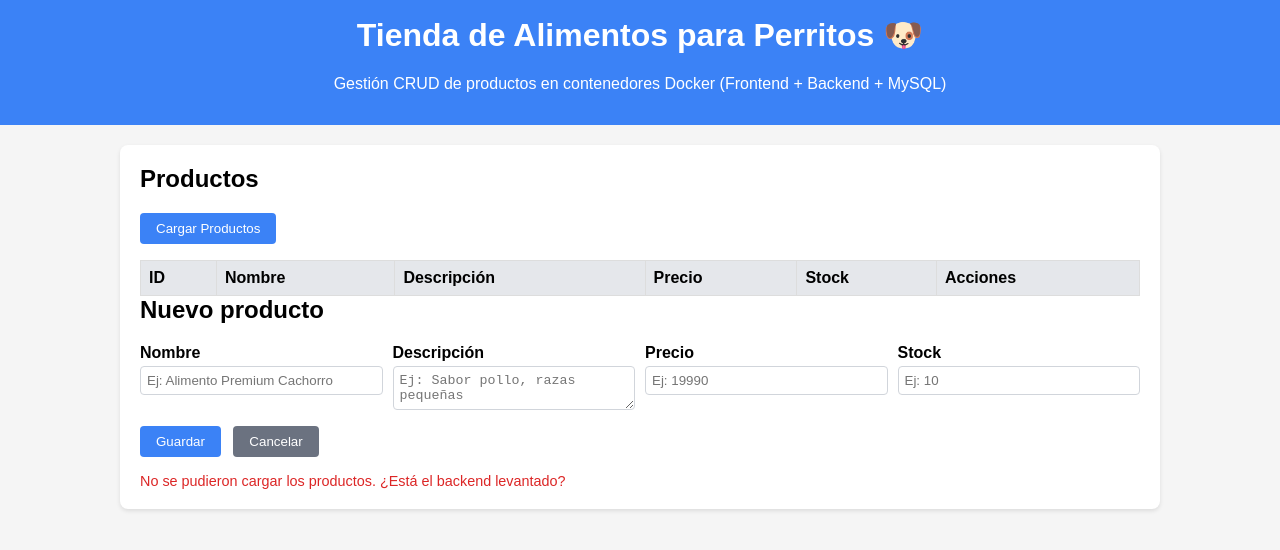
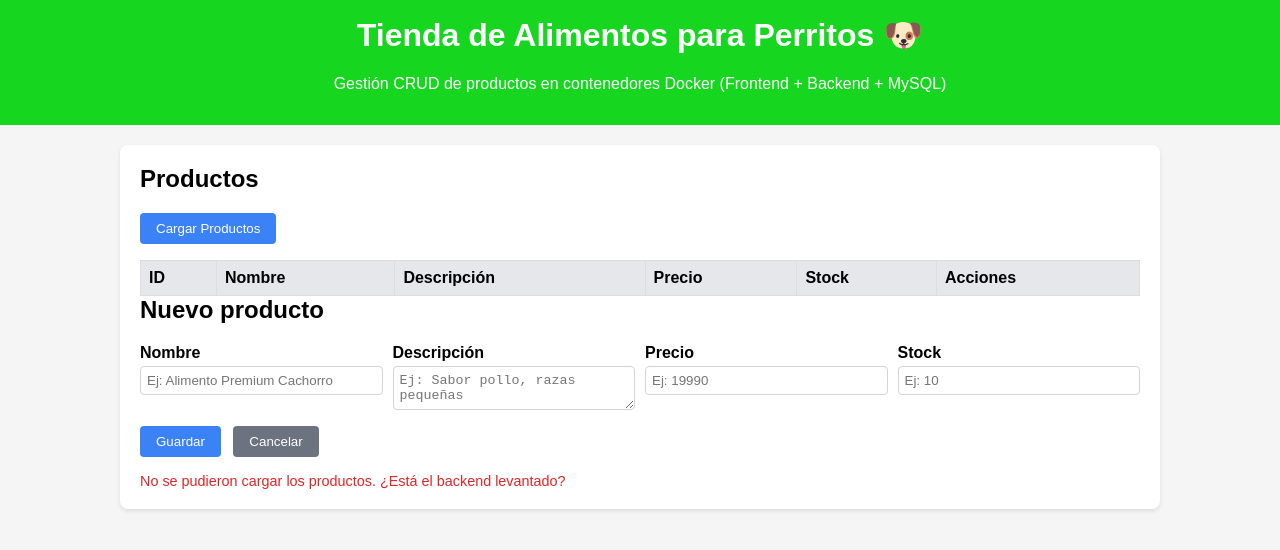
Before and after one commit to kecayn/TRANSVERSAL-DEVOPS, a plain HTML site: page frontend/index.html in a window 1280 px wide. Drawn offline with Linux system fonts and the light colour scheme; no server answers.

```diff
--- a/frontend/index.html
+++ b/frontend/index.html
@@ -12,7 +12,7 @@
       background: #f5f5f5;
     }
     header {
-      background: #3b82f6;
+      background: #16d620;
       color: white;
       padding: 16px;
       text-align: center;
```
